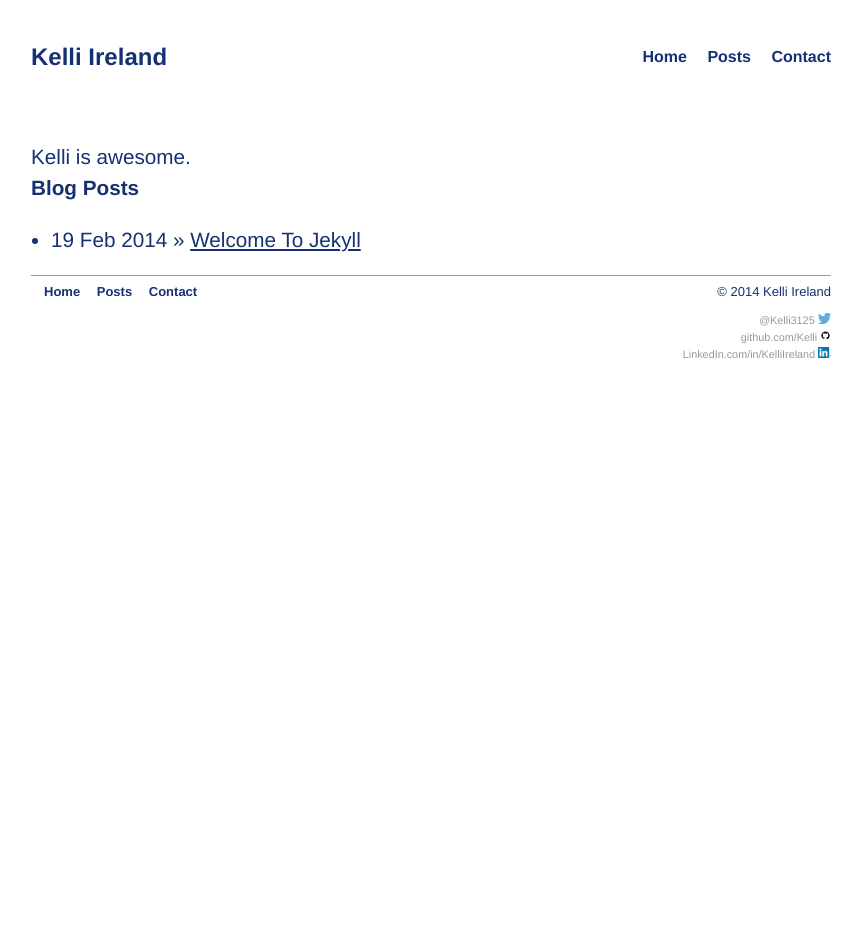
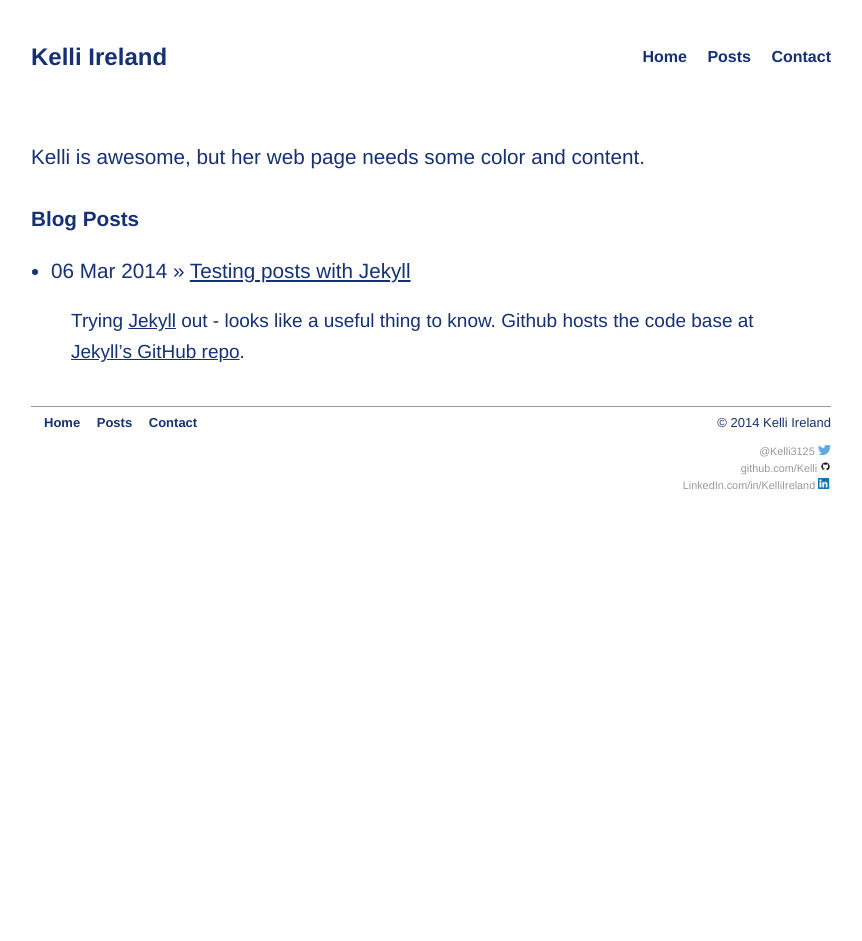
Before and after one commit to Kelli/kelli.github.io, a Jekyll site: the page built from index.html, in a window 1280 px wide. Shown: the whole page, without its empty margins (209-1071 px from the left). Built offline with Jekyll 4.4.1, drawn with Linux system fonts in a browser that asks for light colours; Markdown is read by kramdown in place of the engine named in the settings; comment, search, counter and statistics services are not loaded.

Commit message:
Updating content

```diff
--- a/_config.yml
+++ b/_config.yml
@@ -1,7 +1,7 @@
 name: "Kelli Ireland - Pittsburgh, PA"
 markdown: redcarpet
 pygments: true
-
+permalink: /posts/:year/:month/:day/:title
 
 author :
   name : Kelli Ireland
--- a/_includes/home.html
+++ b/_includes/home.html
@@ -1,3 +1,4 @@
 <div id="home">
-  Kelli is awesome.
+  Kelli is awesome, but her web page needs some color and content.
+  <br>  <br>
 </div>
--- a/_posts/2014-02-19-welcome-to-jekyll.html
+++ /dev/null
@@ -1,52 +0,0 @@
-<!DOCTYPE html>
-<html>
-    <head>
-        <meta charset="utf-8">
-        <meta http-equiv="X-UA-Compatible" content="IE=edge,chrome=1">
-        <title>Testing posts with Jekyll</title>
-        <meta name="viewport" content="width=device-width">
-
-        <!-- syntax highlighting CSS -->
-        <link rel="stylesheet" href="/css/syntax.css">
-
-        <!-- Custom CSS -->
-        <link rel="stylesheet" href="/css/main.css">
-
-    </head>
-    <body>
-
-        <div class="site">
-          <div class="header">
-            <h1 class="title"><a href="/">My New Jekyll Site</a></h1>
-            <a class="extra" href="/">home</a>
-          </div>
-
-          <h2>Testing posts with Jekyll</h2>
-<p class="meta">19 Feb 2014</p>
-
-<div class="post">
-<p>Trying <a href="http://jekyllrb.com">Jekyll</a> out - looks like a useful thing to know. Github hosts the code base at <a href="https://github.com/mojombo/jekyll">Jekyll&#39;s GitHub repo</a>.</p>
-
-</div>
-
-
-          <div class="footer">
-            <div class="contact">
-              <p>
-                Kelli Ireland<br />
-                Co-Founder, Downright Simple<br />
-                kelli@downrightsimple.com
-              </p>
-            </div>
-            <div class="contact">
-              <p>
-                <a href="https://github.com/Kelli">github.com/Kelli</a><br />
-                <a href="https://twitter.com/Kelli3125">twitter.com/Kelli3125</a><br />
-                <a href="http://www.downrightsimple.com">www.downrightsimple.com</a><br />
-              </p>
-            </div>
-          </div>
-        </div>
-
-    </body>
-</html>
--- a/2014-02-19-welcome-to-jekyll.markdown
+++ b/_posts/2014-03-06-jekyll-is-involved.markdown
@@ -1,7 +1,7 @@
 ---
 layout: post
 title:  "Testing posts with Jekyll"
-date:   2014-02-19 21:14:09
+date:   2014-03-06 11:14:09
 categories: jekyll update
 ---
 
```
Also changed, not shown: _sass/_home.scss (renamed from sass/_home.scss), _sass/main.scss (renamed from sass/main.scss).
